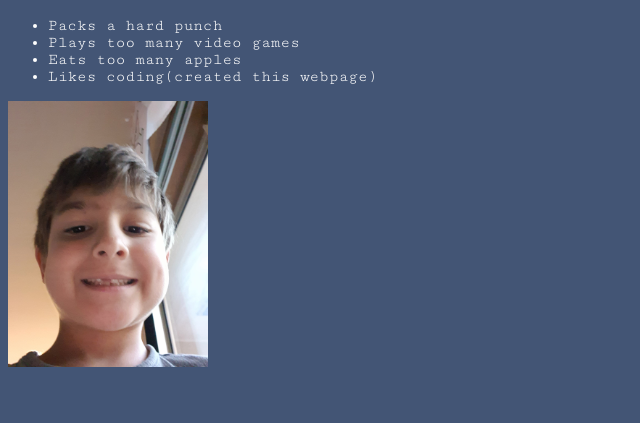
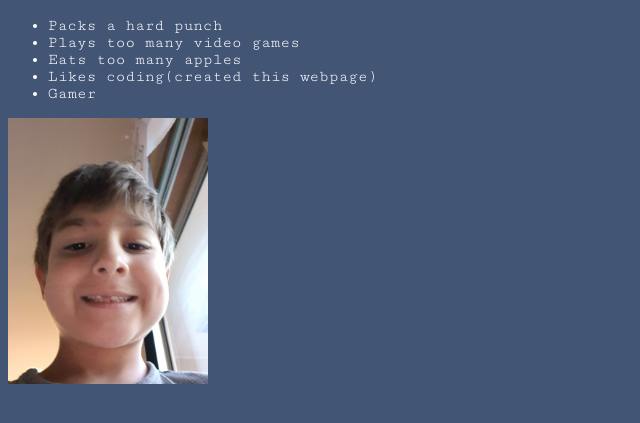
Before and after one commit to melissa-design/thomas-website, a plain HTML site: page index.html in a window 1280 px wide. Shown: the part 109-532 px from the top of the page, without its empty margins (0-640 px from the left). Drawn offline with Linux system fonts and the light colour scheme.

Commit message:
Update index.html

```diff
--- a/index.html
+++ b/index.html
@@ -18,6 +18,7 @@
         <li>Plays too many video games</li>
         <li>Eats too many apples</li>
         <li>Likes coding(created this webpage)</li>
+        <li>Gamer</li>
     </ul>
     <img id="photo1" src="images/me-nerds.jpg" alt="Thomas Vaezi">
 
```
